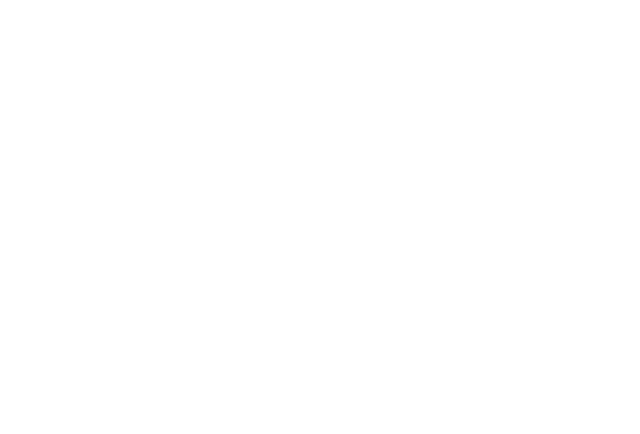
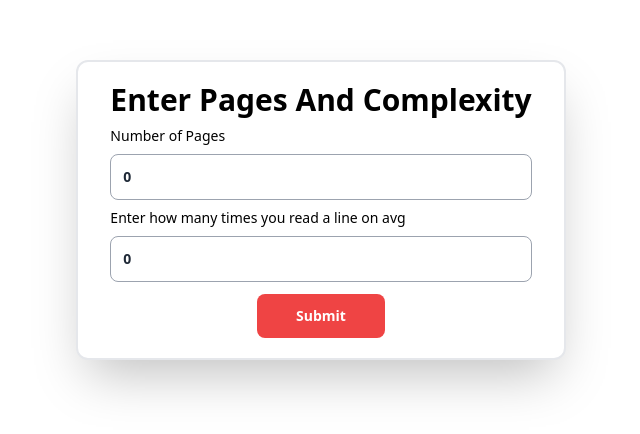
Before and after one commit to yash373/how-long-will-it-take-to-read, a Next.js app: page /info in a window 1280 px wide. Shown: the part 190-624 px from the top of the page, without its empty margins (319-959 px from the left). Built offline with nearby package versions, Linux system fonts and the light colour scheme.

Commit message:
finished info page

```diff
--- a/pages/info.tsx
+++ b/pages/info.tsx
@@ -1,13 +1,53 @@
 import React from 'react'
 import { useState } from 'react'
+import { useRouter } from 'next/router'
 
 const Info = () => {
   const [pages, setPages] = useState<number>(0)
   const [complexity, setComplexity] = useState<number>(0)
 
+  const handlePagesChange = (e: any) => {
+    console.log(e.target.value)
+    setPages(e.target.value)
+  }
+
+  const handleComplexityChange = (e: any) => {
+    const { value } = e.target
+    setComplexity(value)
+  }
+
+  const handleSubmit = () => {
+    const router = useRouter()
+    router.push(`/result?pages=${pages}&complexity=${complexity}`)
+  }
+
   return (
-    <div className='flex h-[100vh] flex-col'>
+    <div className="fixed h-[100vh] w-[100vw] flex justify-center items-center">
+      <div className="rounded-xl shadow-2xl p-5 bg-white border-2 max-w-6xl mx-auto my-auto sm:px-6 lg:px-8">
+        <div className="overflow-hidden">
+          <div className="flex flex-col">
+            <h1 className='capitalize text-center font-extrabold text-3xl'>
+              Enter Pages And Complexity
+            </h1>
+            <form action='javascript:void(0)' className=" flex flex-col justify-center text-sm">
 
+              <div className="flex flex-col mt-2">
+                <label htmlFor="tel" className="text-sm">Number of Pages</label>
+                <input value={pages} onChange={handlePagesChange} type="number" name="tel" id="tel" placeholder="Telephone Number" className="w-100 mt-2 py-3 px-3 rounded-lg border border-gray-400 text-gray-800 font-semibold focus:border-indigo-500 focus:outline-none" />
+              </div>
+
+              <div className="flex flex-col mt-2">
+                <label htmlFor="tel" className='text-sm' >Enter how many times you read a line on avg</label>
+                <input value={complexity} onChange={handleComplexityChange} type="number" name="neet" id="tel" placeholder="NEET Score" className="w-100 mt-2 py-3 px-3 rounded-lg border border-gray-400 text-gray-800 font-semibold focus:border-indigo-500 focus:outline-none" />
+              </div>
+
+              <button onClick={handleSubmit} type="submit" className="md:w-32 mx-auto bg-red-500 hover:bg-red-600 text-white font-bold py-3 px-6 rounded-lg mt-3 transition ease-in-out duration-300">
+                Submit
+              </button>
+            </form>
+          </div>
+        </div>
+      </div>
     </div>
   )
 }
```
